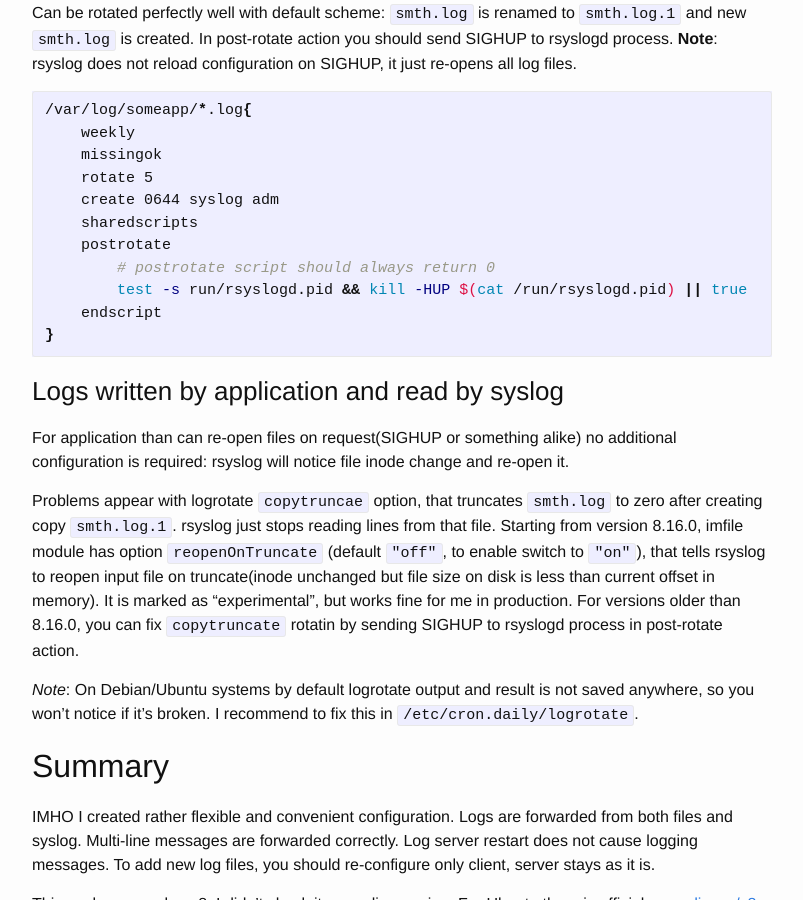
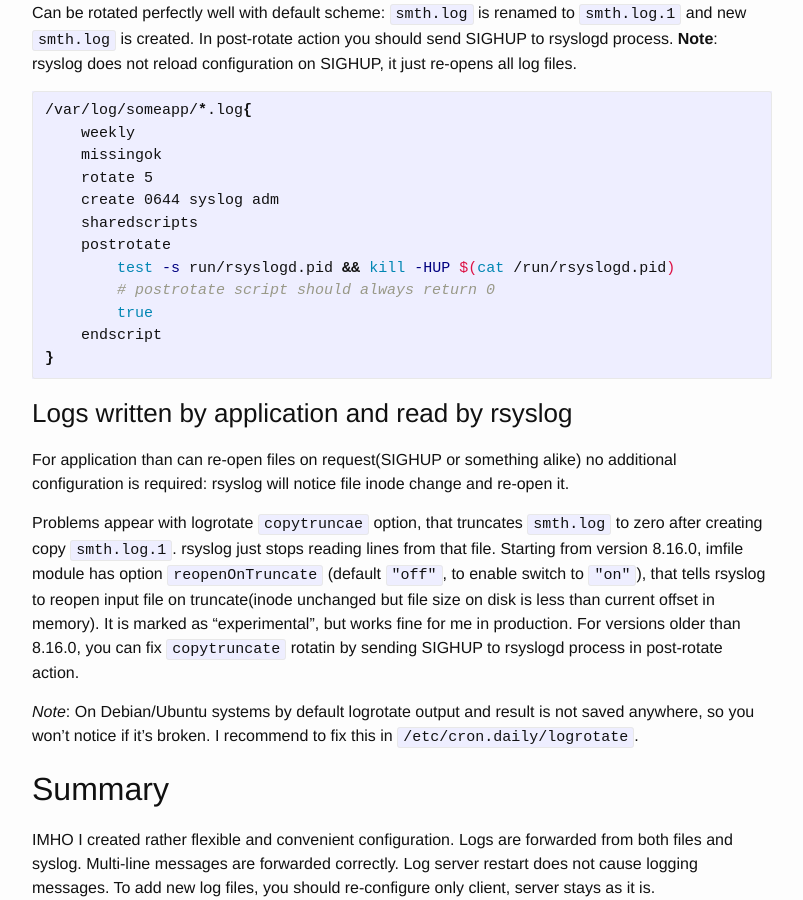
Before and after one commit to selivan/selivan.github.io, a Jekyll site: the page built from _posts/2017-02-07-rsyslog-log-forward-save-filename-handle-multi-line-failover.md, in a window 1280 px wide and 900 px high, scrolled down 12160 px. Shown: the whole window, without its empty margins (238-1041 px from the left). Built offline with Jekyll 4.4.1, drawn with Linux system fonts in a browser that asks for light colours; comment, search, counter and statistics services are not loaded; some of the changed text lies outside the part shown.

Commit message:
small fix

````diff
--- a/_posts/2017-02-07-rsyslog-log-forward-save-filename-handle-multi-line-failover.md
+++ b/_posts/2017-02-07-rsyslog-log-forward-save-filename-handle-multi-line-failover.md
@@ -399,13 +399,14 @@ Can be rotated perfectly well with default scheme: `smth.log` is renamed to `smt
     create 0644 syslog adm
     sharedscripts
     postrotate
+        test -s run/rsyslogd.pid && kill -HUP $(cat /run/rsyslogd.pid)
         # postrotate script should always return 0
-        test -s run/rsyslogd.pid && kill -HUP $(cat /run/rsyslogd.pid) || true
+        true
     endscript
 }
 ```
 
-### Logs written by application and read by syslog
+### Logs written by application and read by rsyslog
 
 For application than can re-open files on request(SIGHUP or something alike) no additional configuration is required: rsyslog will notice file inode change and re-open it.
 
````
